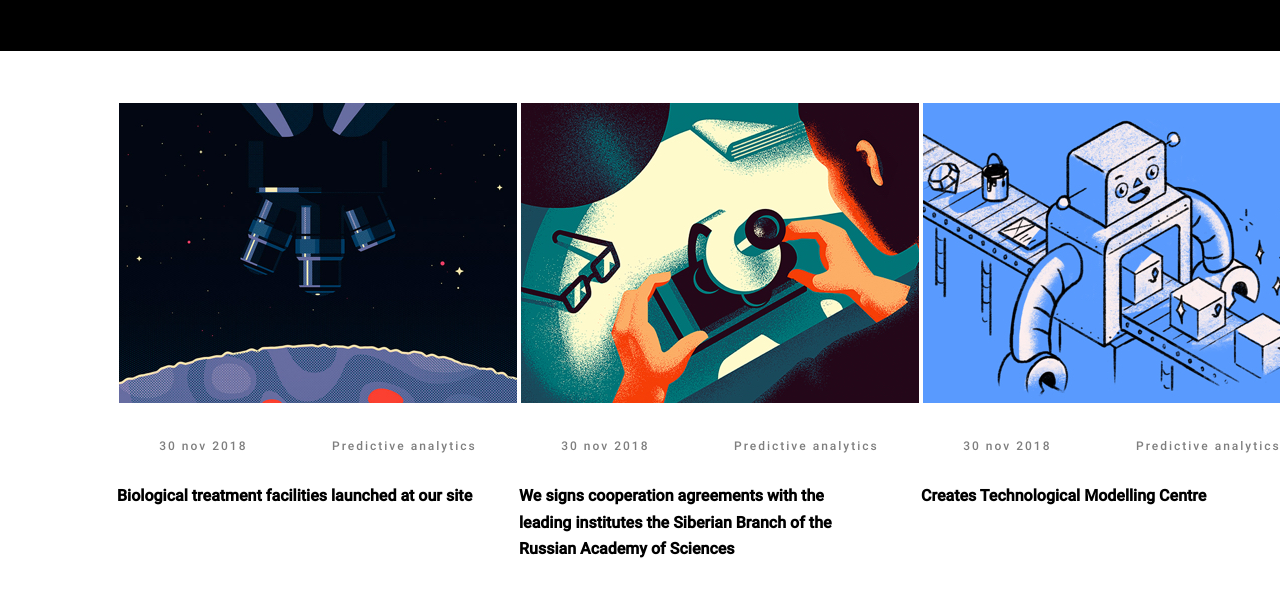
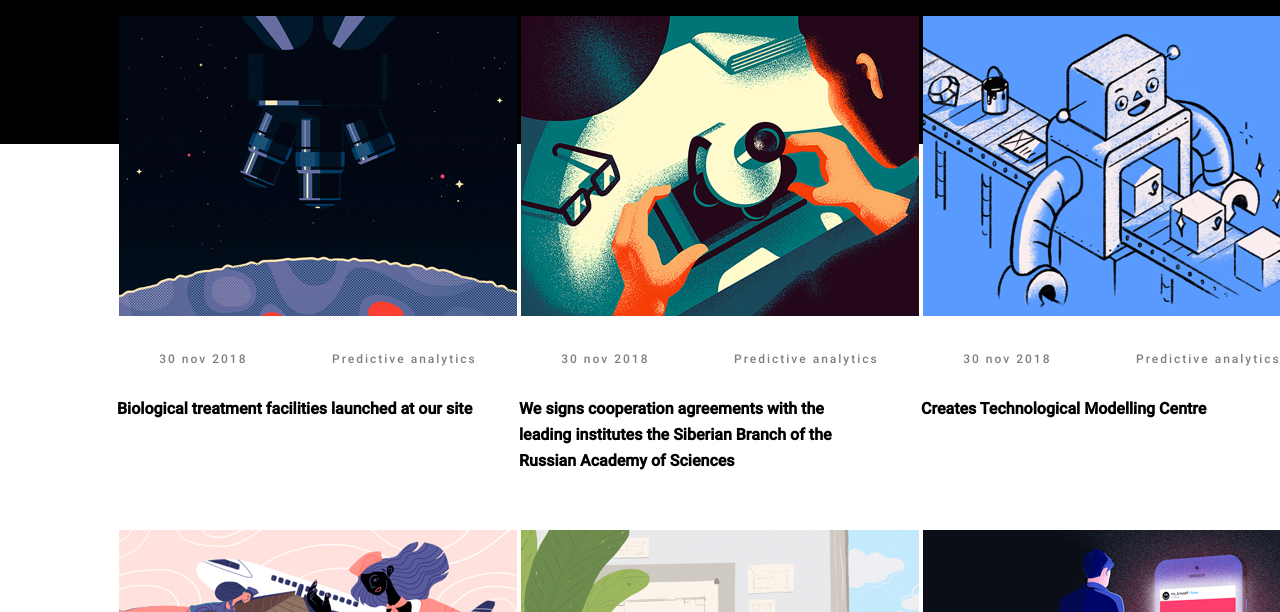
Before and after one commit to mishammi/front-end, a plain HTML site: page index.html in a window 1280 px wide. Shown: the part 475-1087 px from the top of the page. Drawn offline with Linux system fonts and the light colour scheme.

Commit message:
correction on the main page

```diff
--- a/style.css
+++ b/style.css
@@ -298,7 +298,12 @@ li {
   object-fit: contain;
 }
 
-.main-1{padding-top: 50px;
+.main{
+  margin-top: -130px;
+}
+
+
+.main-1{
   display: flex;
   justify-content: center;
   align-items: center;
@@ -319,6 +324,7 @@ li {
 }
 
 .main-img-text{padding-top: 30px;
+  margin-bottom: 50px;
   width: 360px;
   height: 82px;
   font-family: Roboto;
```
Also changed, not shown: style-post.css (line endings or trailing spaces).
